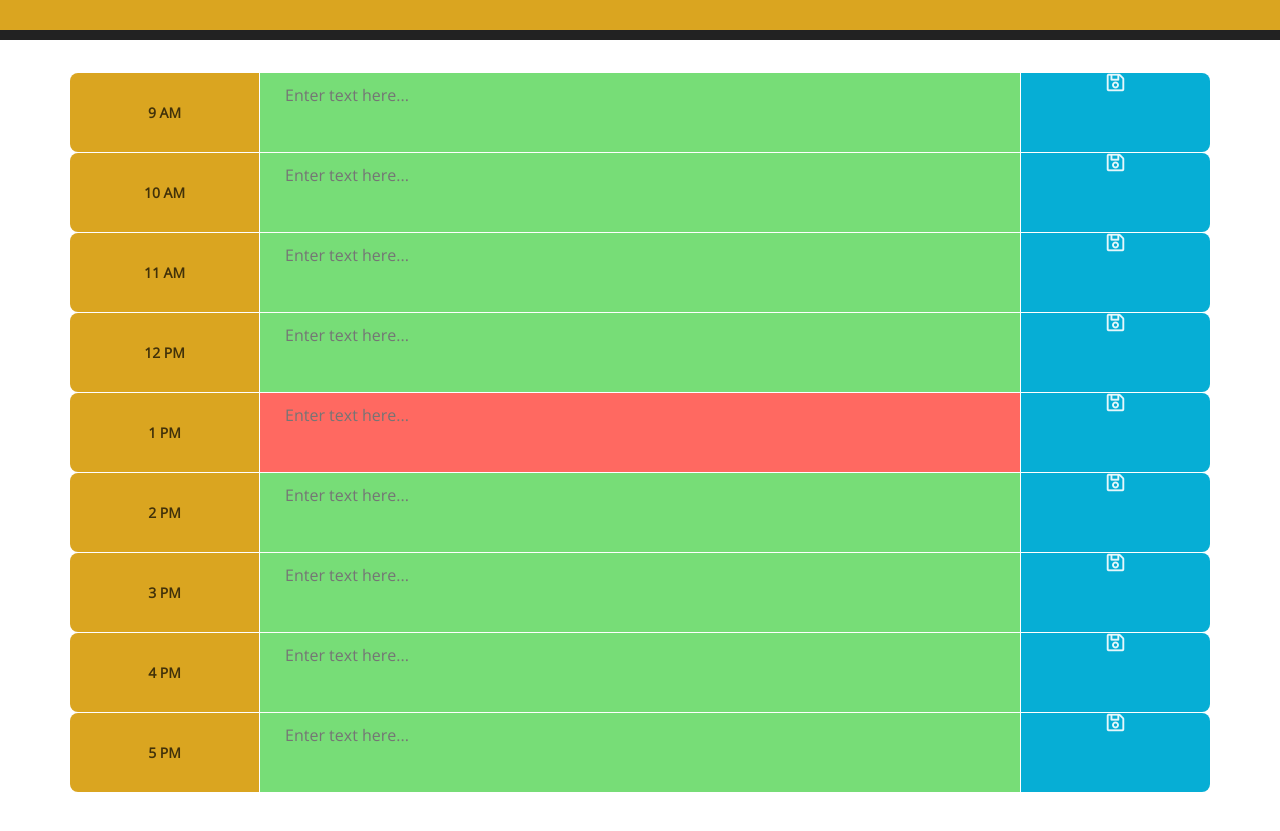
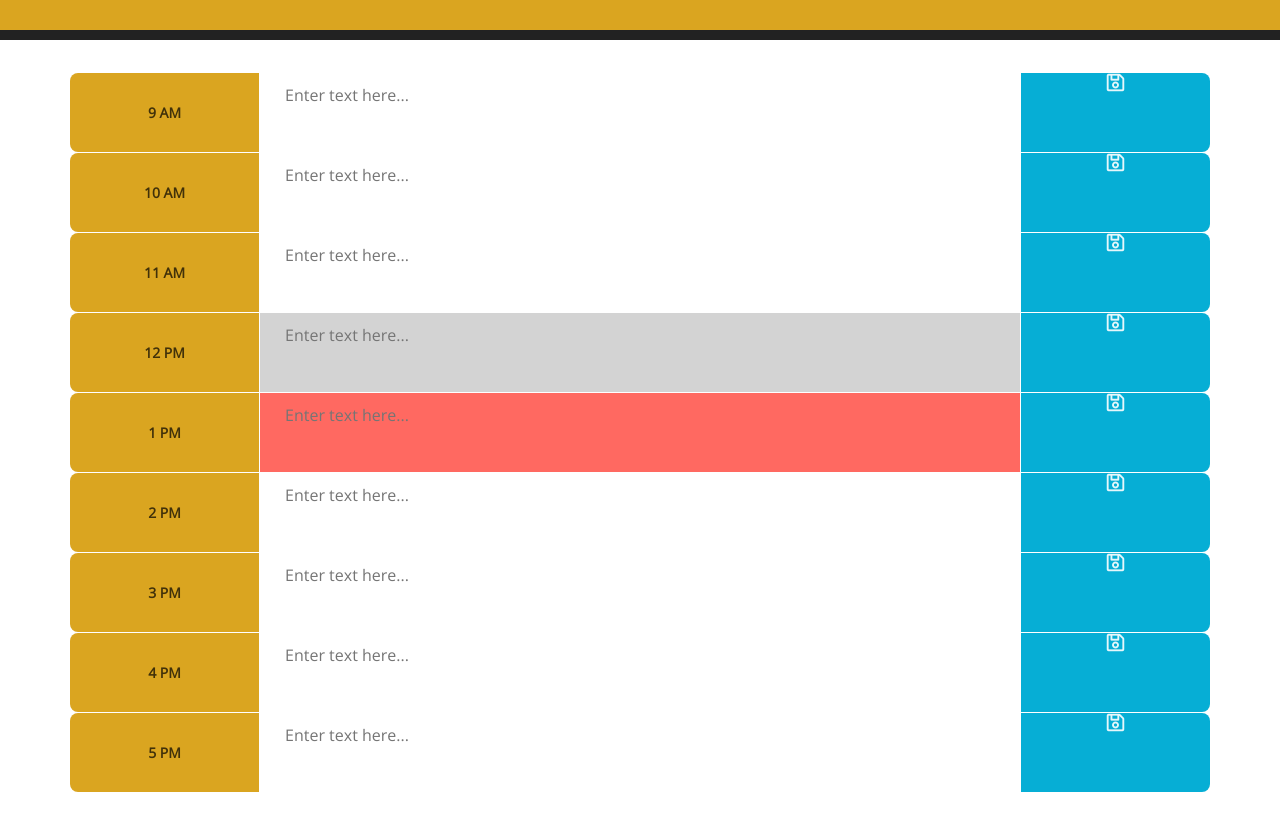
Before and after one commit to aroblesgalit/05-Work-Day-Scheduler, a plain HTML site: page index.html in a window 1280 px wide. Shown: the part 159-990 px from the top of the page. Drawn offline with nearby package versions, Linux system fonts and the light colour scheme.

Commit message:
Took out feature class from all the time blocks in the html and adjusted the if/else conditionals for removing and adding classes for color coding

```diff
--- a/index.html
+++ b/index.html
@@ -23,47 +23,47 @@
     <!-- Timeblocks go here -->
     <div class="row time-block">
       <div class="col-2 hour">9 AM</div>
-      <div class="col-8 rowBlock future" data-time="nine"><textarea class="description" placeholder="Enter text here..."></textarea></div>
+      <div class="col-8 rowBlock" data-time="nine"><textarea class="description" placeholder="Enter text here..."></textarea></div>
       <button class="col-2 saveBtn"><i class="far fa-save"></i></button>
     </div>
     <div class="row time-block">
       <div class="col-2 hour">10 AM</div>
-      <div class="col-8 rowBlock future" data-time="ten"><textarea class="description" placeholder="Enter text here..."></textarea></div>
+      <div class="col-8 rowBlock" data-time="ten"><textarea class="description" placeholder="Enter text here..."></textarea></div>
       <button class="col-2 saveBtn"><i class="far fa-save"></i></button>
     </div>
     <div class="row time-block">
       <div class="col-2 hour">11 AM</div>
-      <div class="col-8 rowBlock future" data-time="eleven"><textarea class="description" placeholder="Enter text here..."></textarea></div>
+      <div class="col-8 rowBlock" data-time="eleven"><textarea class="description" placeholder="Enter text here..."></textarea></div>
       <button class="col-2 saveBtn"><i class="far fa-save"></i></button>
     </div>
     <div class="row time-block">
       <div class="col-2 hour">12 PM</div>
-      <div class="col-8 rowBlock future" data-time="twelve"><textarea class="description" placeholder="Enter text here..."></textarea></div>
+      <div class="col-8 rowBlock" data-time="twelve"><textarea class="description" placeholder="Enter text here..."></textarea></div>
       <button class="col-2 saveBtn"><i class="far fa-save"></i></button>
     </div>
     <div class="row time-block">
       <div class="col-2 hour">1 PM</div>
-      <div class="col-8 rowBlock future" data-time="one"><textarea class="description" placeholder="Enter text here..."></textarea></div>
+      <div class="col-8 rowBlock" data-time="one"><textarea class="description" placeholder="Enter text here..."></textarea></div>
       <button class="col-2 saveBtn"><i class="far fa-save"></i></button>
     </div>
     <div class="row time-block">
       <div class="col-2 hour">2 PM</div>
-      <div class="col-8 rowBlock future" data-time="two"><textarea class="description" placeholder="Enter text here..."></textarea></div>
+      <div class="col-8 rowBlock" data-time="two"><textarea class="description" placeholder="Enter text here..."></textarea></div>
       <button class="col-2 saveBtn"><i class="far fa-save"></i></button>
     </div>
     <div class="row time-block">
       <div class="col-2 hour">3 PM</div>
-      <div class="col-8 rowBlock future" data-time="three"><textarea class="description" placeholder="Enter text here..."></textarea></div>
+      <div class="col-8 rowBlock" data-time="three"><textarea class="description" placeholder="Enter text here..."></textarea></div>
       <button class="col-2 saveBtn"><i class="far fa-save"></i></button>
     </div>
     <div class="row time-block">
       <div class="col-2 hour">4 PM</div>
-      <div class="col-8 rowBlock future" data-time="four"><textarea class="description" placeholder="Enter text here..."></textarea></div>
+      <div class="col-8 rowBlock" data-time="four"><textarea class="description" placeholder="Enter text here..."></textarea></div>
       <button class="col-2 saveBtn"><i class="far fa-save"></i></button>
     </div>
     <div class="row time-block">
       <div class="col-2 hour">5 PM</div>
-      <div class="col-8 rowBlock future" data-time="five"><textarea class="description" placeholder="Enter text here..."></textarea></div>
+      <div class="col-8 rowBlock" data-time="five"><textarea class="description" placeholder="Enter text here..."></textarea></div>
       <button class="col-2 saveBtn"><i class="far fa-save"></i></button>
     </div>
   </div>
--- a/script.js
+++ b/script.js
@@ -8,7 +8,7 @@ $(document).ready(function () {
 
 
     // Target each time block where the textarea is
-    var currentTime = moment().format("HH");
+    var currentTime = parseInt(moment().format("HH"));
     var allBlocks = $(".rowBlock");
     var blockNine = $("[data-time='nine']");
     var blockTen = $("[data-time='ten']");
@@ -20,7 +20,9 @@ $(document).ready(function () {
     var blockFour = $("[data-time='four']");
     var blockFive = $("[data-time='five']");
     // Base on the time, remove and add classes for color code
-    if (currentTime >= 9 && currentTime < 10) {
+    if (currentTime > 0 && currentTime < 9) {
+        allBlocks.addClass("future");
+    } else if (currentTime >= 9 && currentTime < 10) {
         blockNine.removeClass("future").addClass("present");
     } else if (currentTime >= 10 && currentTime < 11) {
         blockNine.removeClass("present").addClass("past");
@@ -48,10 +50,6 @@ $(document).ready(function () {
         blockFive.removeClass("future").addClass("present");
     } else if (currentTime >= 18) {
         blockFive.removeClass("present").addClass("past");
-    } else if (currentTime > 0 && currentTime < 9) {
-        allBlocks.addClass("future");
-    } else if (currentTime < 24) {
-        allBlocks.addClass("past").removeClass("future");
     }
 
 
```
